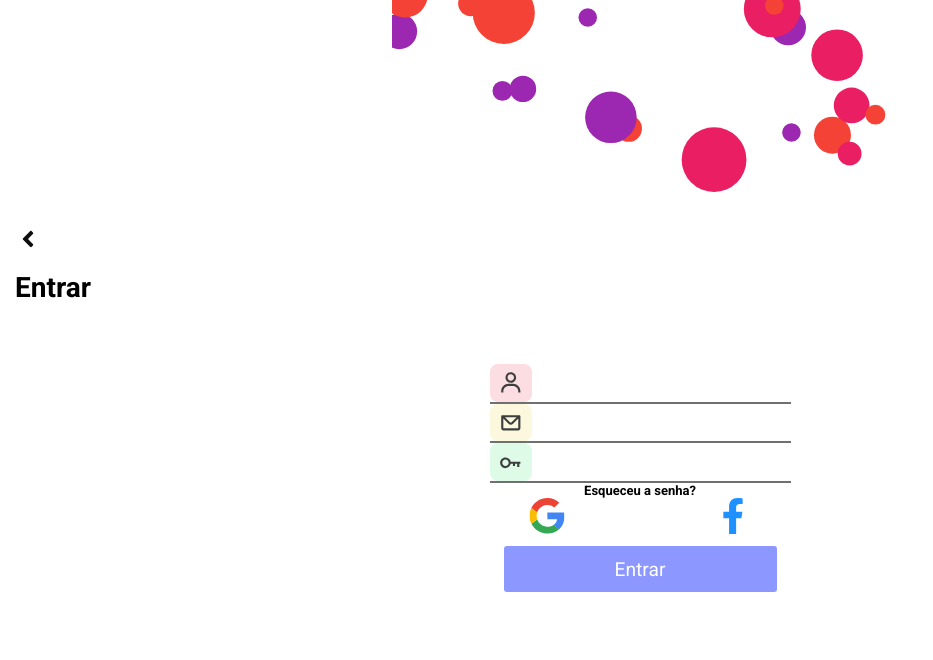
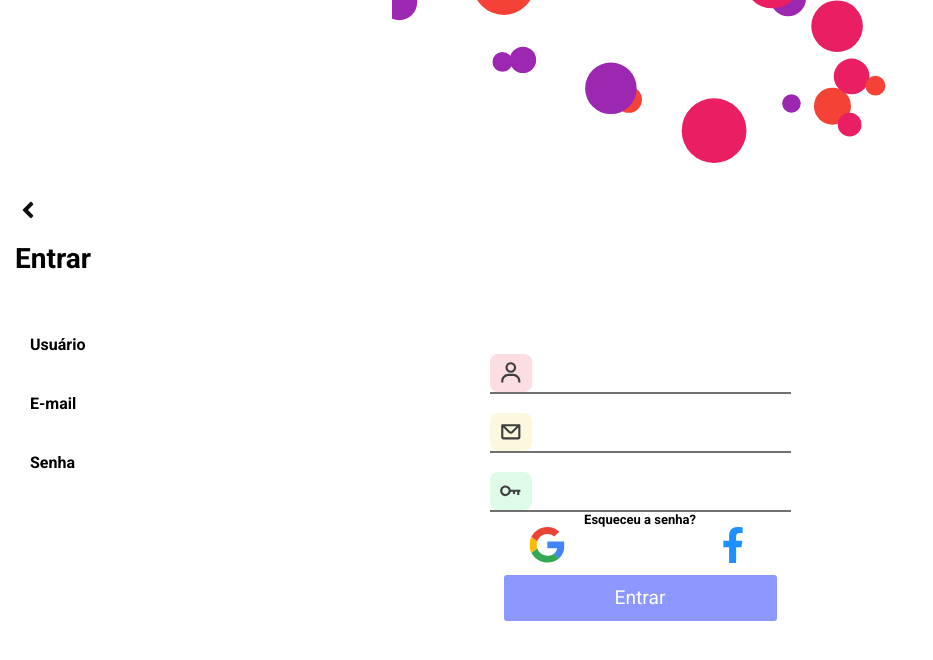
Before and after one commit to igoormatias/soapp-web, a React (Create React App) app: page /login in a window 1280 px wide. Shown: the top 660 px of the page, without its empty margins (0-933 px from the left). Built offline with nearby package versions, Linux system fonts and the light colour scheme.

Commit message:
labels inputs

```diff
--- a/src/components/Input/Key/index.tsx
+++ b/src/components/Input/Key/index.tsx
@@ -2,17 +2,25 @@ import React from 'react'
 import { BiKey } from 'react-icons/bi'
 import {
     Container,
-    IconContainer
+    IconContainer,
+    Title
 } from '../style'
 
-const KeyContainer = () => {
+interface KeyContainerProps {
+    title: string;
+}
+
+const KeyContainer: React.FC<KeyContainerProps> = ({ title }) => {
     return (
+        <>
+            <Title>{ title }</Title>
             <Container>
                 <IconContainer bg="#DDFBE6">
                     <BiKey/>
                 </IconContainer>
                 <input/>
             </Container>
+        </>
     )
 }
 
--- a/src/components/Input/Mail/index.tsx
+++ b/src/components/Input/Mail/index.tsx
@@ -4,11 +4,18 @@ import {
 } from 'react-icons/cg'
 import {
     Container,
-    IconContainer
+    IconContainer,
+    Title
 } from '../style'
 
-const MailContainer: React.FC = () => {
+interface MailContainerPops {
+    title: string;
+}
+
+const MailContainer: React.FC<MailContainerPops> = ({ title }) => {
     return (
+        <>
+            <Title>{ title }</Title>
             <Container onClick={ () => {
                 const input = document.getElementById('mail')
                 input?.focus()
@@ -18,6 +25,7 @@ const MailContainer: React.FC = () => {
                 </IconContainer>
                 <input id="mail" />
             </Container>
+        </>
     )
 }
 
--- a/src/components/Input/User/index.tsx
+++ b/src/components/Input/User/index.tsx
@@ -4,11 +4,18 @@ import {
 } from 'react-icons/bi'
 import {
     Container,
-    IconContainer
+    IconContainer,
+    Title
 } from '../style'
 
-const UserContainer: React.FC = () => {
+interface UserContainerPops {
+    title: string;
+}
+
+const UserContainer: React.FC<UserContainerPops> = ({ title }) => {
     return (
+        <>
+            <Title>{ title }</Title>
             <Container onClick = {() => {
                 const input = document.getElementById('user')
                 input?.focus()
@@ -18,6 +25,7 @@ const UserContainer: React.FC = () => {
                 </IconContainer>
                 <input id="user" />
             </Container>
+        </>
     )
 }
 
--- a/src/components/Input/style.ts
+++ b/src/components/Input/style.ts
@@ -15,6 +15,15 @@ export const Container = styled.div`
 
     color: #3E3E3E;
 `
+export const Title = styled.strong`
+    align-self: flex-start;
+
+    margin-left: 30px;
+
+    font-size: 1rem;
+
+    color: #000;
+`
 
 export const IconContainer = styled.div`
     display: flex;
--- a/src/pages/Login/index.tsx
+++ b/src/pages/Login/index.tsx
@@ -24,7 +24,6 @@ function Login () {
         <Container>
             <Header><Eclipse src={ eclipses } alt="circles-eclipses" /></Header>
 
-
             <ButtonContainer>
                 <Link to="/" >
                     <ButtonBack />
@@ -37,9 +36,9 @@ function Login () {
                 </Title>
             </TitleContainer>
 
-            <UserContainer/>
-            <MailContainer/>
-            <KeyContainer/>
+            <UserContainer title="Usuário" />
+            <MailContainer title="E-mail" />
+            <KeyContainer title="Senha" />
 
             <Title2> Esqueceu a senha? </Title2>
             <IconsContainer>
--- a/src/pages/Register/components/FullnameContainer/index.tsx
+++ b/src/pages/Register/components/FullnameContainer/index.tsx
@@ -1,5 +1,5 @@
 import React from 'react'
-import { HiOutlineUsers } from 'react-icons/all'
+import { HiOutlineUsers } from 'react-icons/hi'
 import {
     Container,
     IconContainer
--- a/src/pages/Register/index.tsx
+++ b/src/pages/Register/index.tsx
@@ -34,9 +34,9 @@ function Register () {
             </TitleContainer>
 
             <FullnameContainer/>
-            <UserContainer/>
-            <MailContainer/>
-            <KeyContainer/>
+            <UserContainer title="Usuário" />
+            <MailContainer title="E-mail" />
+            <KeyContainer title="Senha" />
 
 
             <IconsContainer>
```
Also changed, not shown: 1 other file (tests, documents, lock files or other folders). Lines whose indentation alone changed are shown as unchanged.
